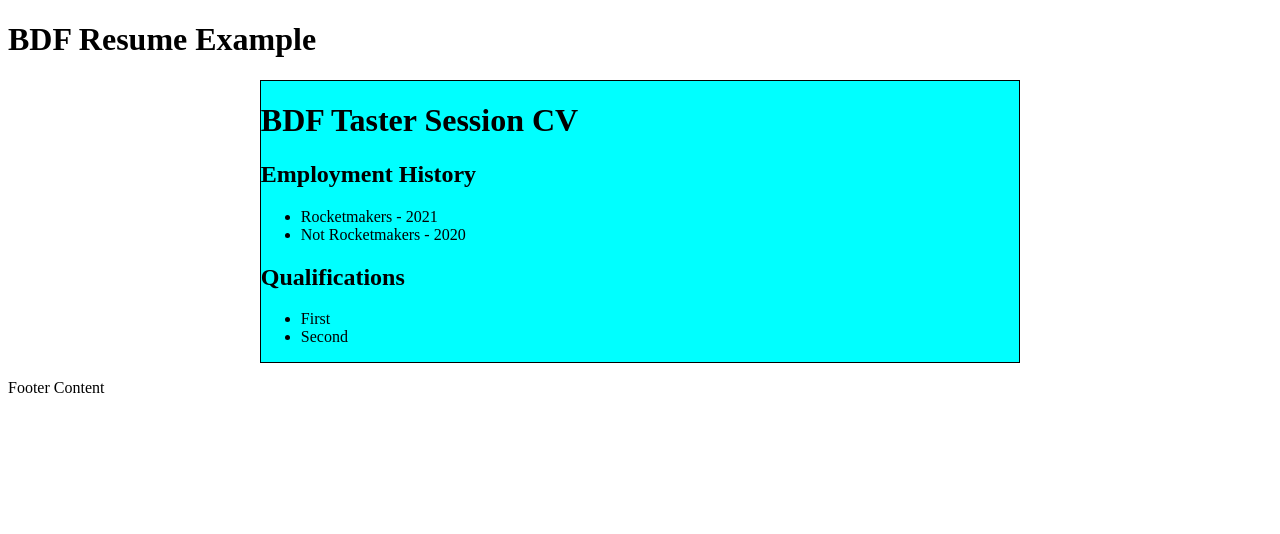
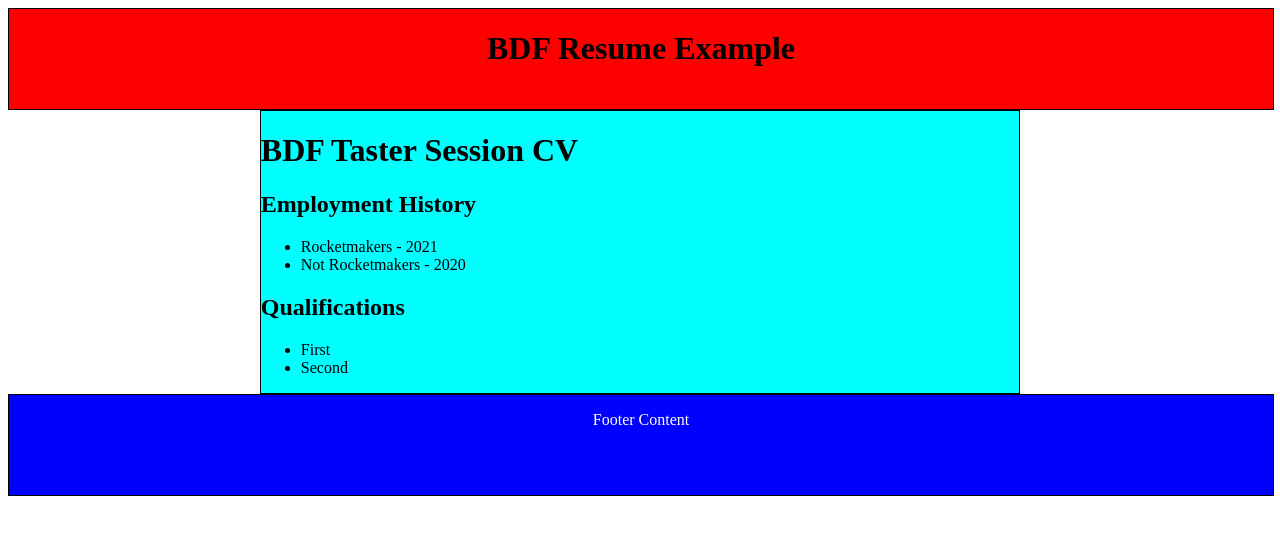
Before and after one commit to rmhowe/rmhowe.github.io, a plain HTML site: page final.html in a window 1280 px wide. Drawn offline with Linux system fonts and the light colour scheme.

Commit message:
Update stylefinal.css

```diff
--- a/stylefinal.css
+++ b/stylefinal.css
@@ -1,11 +1,11 @@
-#header {
+header {
     width: 100%;
     height: 100px;
     background-color: red;
     border: 1px black;
     border-style: solid;
 }
-#header>h1 {
+header h1 {
     text-align: center;
 }
 .left {
@@ -19,14 +19,14 @@
     border: 1px black;
     border-style: solid;
 }
-#footer {
+footer {
     width: 100%;
     height: 100px;
     background-color: blue;
     border: 1px black;
     border-style: solid;
 }
-#footer>p {
+footer p {
     text-align: center;
     color: white;
 }
```
